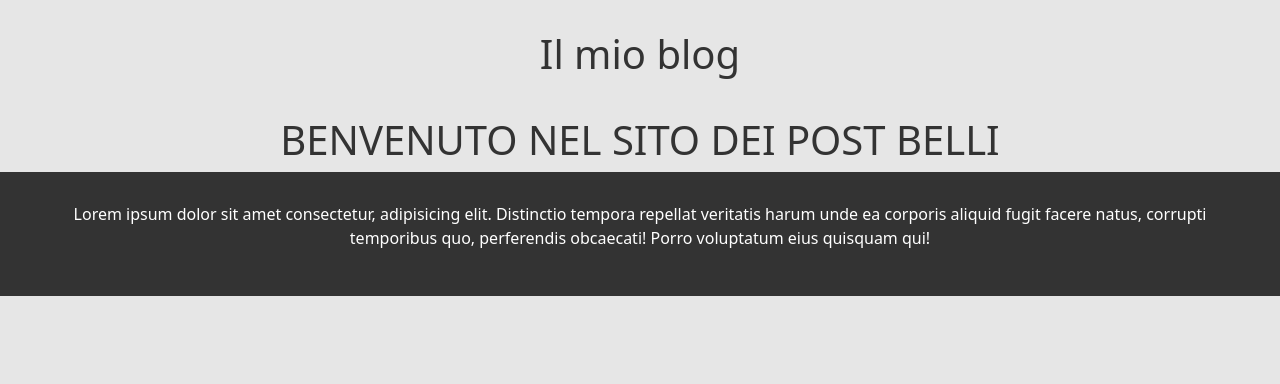
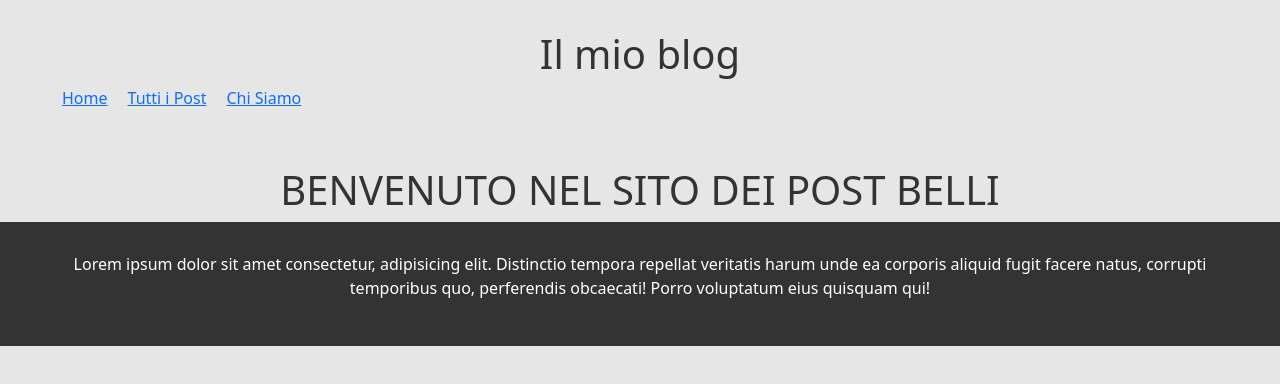
Before and after one commit to CarloDettori/react-router, a React (Vite) app: page / in a window 1280 px wide. Shown: the top 384 px of the page. Built offline with nearby package versions, Linux system fonts and the light colour scheme.

Commit message:
nav bar insertion

```diff
--- a/src/App.jsx
+++ b/src/App.jsx
@@ -1,7 +1,6 @@
 import "bootstrap/dist/css/bootstrap.min.css";
 //import posts from "./data/posts.js";
-import HeaderComponent from './components/HeaderComponent'
-import FooterComponent from './components/FooterComponent'
+import DefaultLayout from "./pages/DefaultLayout";
 import MainComponent from './components/MainComponent'
 import HomePage from './pages/HomePage'
 import ChiSiamo from './pages/ChiSiamo'
@@ -14,17 +13,21 @@ function App() {
 
   return (
     <>
-      <HeaderComponent />
+
       <BrowserRouter>
         <Routes>
-          <Route path="/" Component={HomePage} />
-          <Route path="/posts" Component={MainComponent} />
-          <Route path="/us" Component={ChiSiamo} />
+          <Route Component={DefaultLayout}>
+            <Route path="/" Component={HomePage} />
+            <Route path="/posts" Component={MainComponent} />
+            <Route path="/us" Component={ChiSiamo} />
+          </Route>
         </Routes>
       </BrowserRouter>
-      <FooterComponent />
+
     </>
   );
 }
 
 export default App
+
+// {path = "/"} === {index}
--- a/src/components/HeaderComponent.jsx
+++ b/src/components/HeaderComponent.jsx
@@ -1,9 +1,22 @@
 "use strict"
+
+import { NavLink } from "react-router-dom";
 
 function HeaderComponent() {
     return (<>
         <header id="header">
             <h1>Il mio blog</h1>
+            <ul className="d-flex">
+                <li>
+                    <NavLink to="/">Home</NavLink>
+                </li>
+                <li>
+                    <NavLink to="/posts">Tutti i Post</NavLink>
+                </li>
+                <li>
+                    <NavLink to="/us">Chi Siamo</NavLink>
+                </li>
+            </ul>
         </header>
     </>
     )
--- /dev/null
+++ b/src/pages/DefaultLayout.jsx
@@ -0,0 +1,13 @@
+import { Outlet } from "react-router-dom";
+import HeaderComponent from "../components/HeaderComponent";
+import FooterComponent from "../components/FooterComponent";
+
+export default function DefaultLayout() {
+    return (
+        <div>
+            <HeaderComponent />
+            <Outlet />
+            <FooterComponent />
+        </div>
+    )
+}
```
